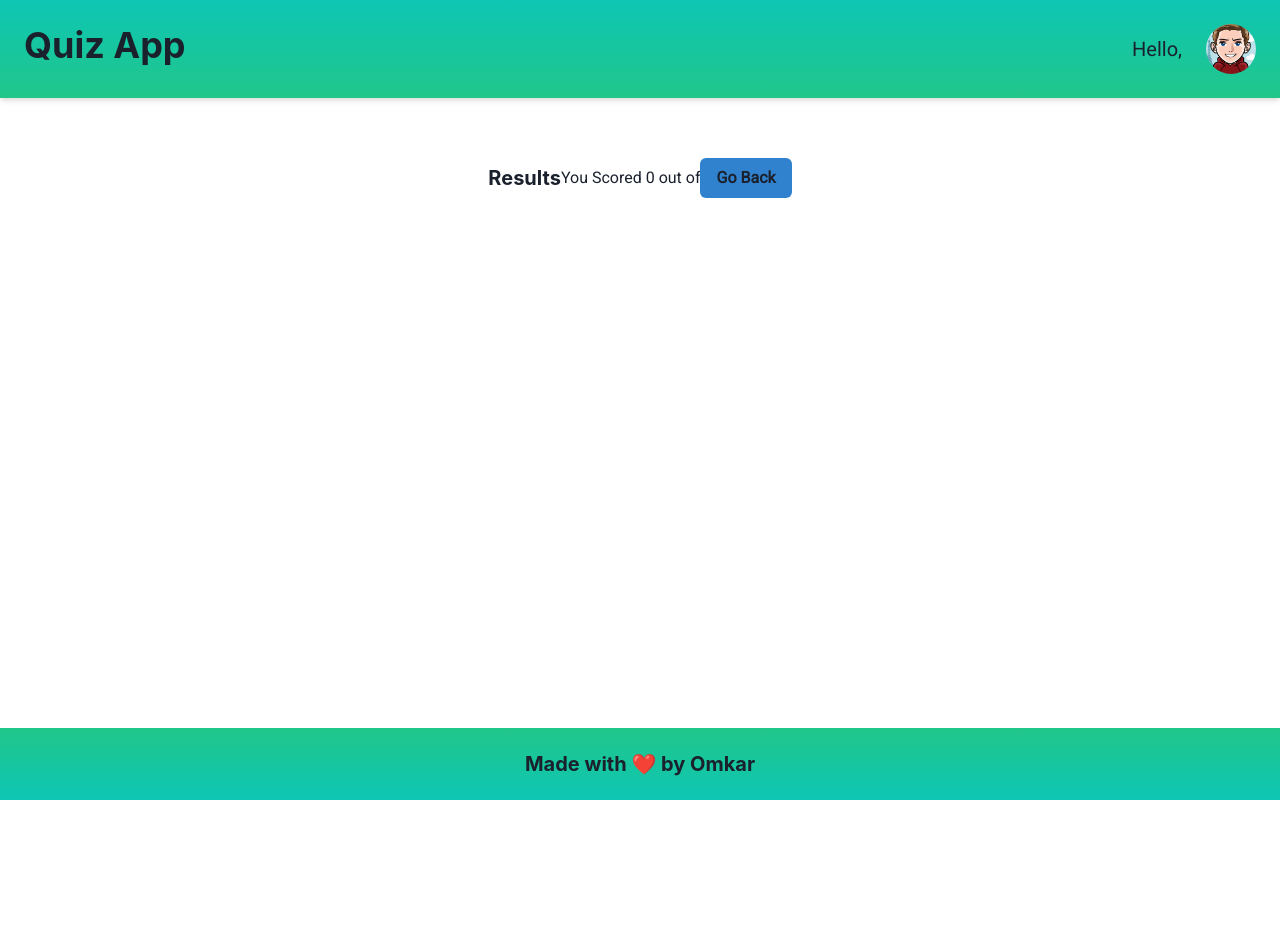
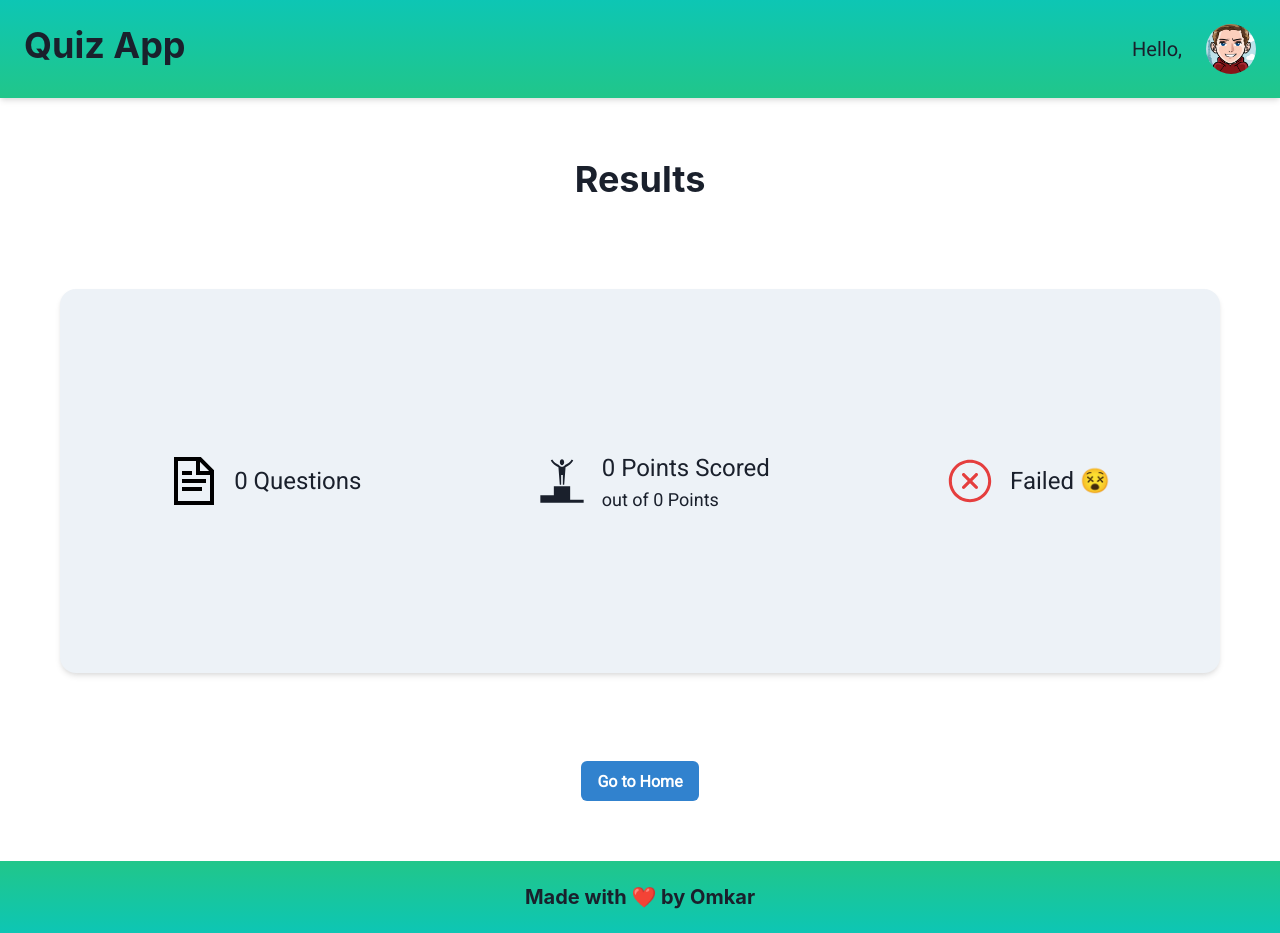
Before and after one commit to Omkar-Jawalkar/Quiz-app, a Next.js app: page /result in a window 1280 px wide. Before the commit the page ends 800 px from the top, so only its background shows below. Built offline with nearby package versions, Linux system fonts and the light colour scheme.

Commit message:
good-looking

```diff
--- a/src/components/createQuiz/Question.js
+++ b/src/components/createQuiz/Question.js
@@ -41,7 +41,7 @@ const Question = ({ update, question, index, questions, setQuestions }) => {
     update === true ? question.questionTitle : ""
   );
 
-  console.log("questionTitle", question.questionTitle);
+  // console.log("questionTitle", question.questionTitle);
   const [points, setPoints] = useState(update === true ? question.points : 1);
   const [answer, setAnswer] = useState(update === true ? question.answer : "");
   const [isRequired, setIsRequired] = useState(
@@ -155,7 +155,7 @@ const Question = ({ update, question, index, questions, setQuestions }) => {
                 onClick={(e) => {
                   const updatedValues = [...inputs];
                   updatedValues.splice(index, 1);
-                  console.log("newValues", updatedValues);
+                  // console.log("newValues", updatedValues);
                   setInputs(updatedValues);
                 }}
               />
--- a/src/components/createQuiz/QuizFoot.js
+++ b/src/components/createQuiz/QuizFoot.js
@@ -35,7 +35,7 @@ const QuizFoot = ({ id, update = false, questions, title, description }) => {
             setQuiz({ title: "", description: "", questions: [] });
           }
         } catch (err) {
-          console.log(err);
+          // console.log(err);
         }
       }
     };
@@ -67,7 +67,7 @@ const QuizFoot = ({ id, update = false, questions, title, description }) => {
             status: "error",
             isClosable: true,
           });
-          console.log(err);
+          // console.log(err);
         }
       }
     };
@@ -160,7 +160,7 @@ const QuizFoot = ({ id, update = false, questions, title, description }) => {
       duration: 3000,
     });
 
-    console.log("This is data", data);
+    // console.log("This is data", data);
     router.push("/createquiz");
   };
 
--- a/src/components/model/NameModel.js
+++ b/src/components/model/NameModel.js
@@ -77,9 +77,9 @@ const NameModel = () => {
               onClick={async (e) => {
                 e.preventDefault();
                 const name = document.getElementById("user_name").value;
-                console.log(name);
+                // console.log(name);
                 const val = validateEmail(name);
-                console.log("val", val);
+                // console.log("val", val);
                 if (val === false) {
                   toast({
                     title: "Please enter a valid Email",
--- a/src/context/myContext.js
+++ b/src/context/myContext.js
@@ -34,7 +34,7 @@ const MyContextProvider = ({ children }) => {
           const dataArray = Object.keys(data)
             .filter((key) => !isNaN(parseInt(key)))
             .map((key) => data[key]);
-          console.log("dataArray", dataArray);
+          // console.log("dataArray", dataArray);
           // Length property not working fix this
           // setData(docSnap.data.data);
           // docSnap.data() will be undefined in this case
--- a/src/pages/createquiz/editquiz/[id].js
+++ b/src/pages/createquiz/editquiz/[id].js
@@ -19,7 +19,7 @@ const Index = () => {
   const [description, setDescription] = useState("");
   const [questions, setQuestions] = useState([]);
 
-  console.log("id", id);
+  // console.log("id", id);
   if ((id < 1 && id > data.length) || data.length === 0) {
     return <Error statusCode={404}></Error>;
   }
--- a/src/pages/result/index.js
+++ b/src/pages/result/index.js
@@ -1,26 +1,92 @@
-import React, { useContext } from "react";
+import React, { useContext, useEffect } from "react";
 import { MyContext } from "@/context/myContext";
-import { Flex, Heading, Button, Text } from "@chakra-ui/react";
+import { Flex, Heading, Icon, Button, Text } from "@chakra-ui/react";
 import { useRouter } from "next/router";
+import { GrDocumentText } from "react-icons/gr";
+import { GiPodiumWinner } from "react-icons/gi";
+import { AiOutlineCrown } from "react-icons/ai";
+import { RxCrossCircled } from "react-icons/rx";
 const Index = () => {
   // importing Context
 
   const { finalResult } = useContext(MyContext);
 
+  useEffect(() => {
+    // console.log("finalResult", finalResult);
+  }, [finalResult]);
+
   // importing Router
 
   const router = useRouter();
   return (
-    <Flex m={10} p={5} alignItems={"center"} justifyContent={"center"}>
-      <Heading fontSize={"xl"}>Results</Heading>
+    <Flex
+      m={10}
+      p={5}
+      alignItems={"center"}
+      direction={"column"}
+      justifyContent={"center"}
+      gap={10}
+    >
+      <Heading as={"h2"} fontSize={"4xl"}>
+        Results
+      </Heading>
 
-      <Text as={"p"}>You Scored {finalResult.pointsScored} out of </Text>
+      <Flex
+        backgroundColor={"gray.100"}
+        w={"100%"}
+        h={"sm"}
+        p={8}
+        m={12}
+        boxShadow={"md"}
+        rounded={"2xl"}
+        gap={5}
+        alignItems={"center"}
+        justifyContent={{ base: "center", md: "space-around" }}
+        direction={{ base: "column", lg: "row" }}
+      >
+        <Flex justifyContent={"center"} gap={4} alignItems={"center"}>
+          <Icon as={GrDocumentText} fontSize={"5xl"} />
+          <Text as={"h4"} fontSize={"2xl"}>
+            {finalResult.totalQuestionsCount} Questions
+          </Text>
+        </Flex>
+        <Flex justifyContent={"center"} gap={4} alignItems={"center"}>
+          <Icon as={GiPodiumWinner} fontSize={"5xl"} />
+          <Text as={"h4"} fontSize={"2xl"}>
+            {finalResult.pointsScored} Points Scored
+            <Text as={"h4"} fontSize={"lg"}>
+              out of {finalResult.totalPoints} Points
+            </Text>
+          </Text>
+        </Flex>
+        <Flex justifyContent={"center"} gap={4} alignItems={"center"}>
+          {finalResult.pointsScored > parseInt(finalResult.totalPoints / 2) ? (
+            <>
+              {/* For Passed */}
+              <Icon color={"green.300"} as={AiOutlineCrown} fontSize={"4xl"} />
+              <Text as={"h4"} fontSize={"2xl"}>
+                Passed 🏆
+              </Text>
+            </>
+          ) : (
+            <>
+              {/* For Failed */}
+
+              <Icon color={"red.500"} as={RxCrossCircled} fontSize={"5xl"} />
+              <Text as={"h4"} fontSize={"2xl"}>
+                Failed 😵
+              </Text>
+            </>
+          )}
+        </Flex>
+      </Flex>
 
       <Button
-        onClick={() => router.push("/attemptquiz")}
         backgroundColor={"blue.500"}
+        color={"white"}
+        onClick={() => router.push("/")}
       >
-        Go Back{" "}
+        Go to Home
       </Button>
     </Flex>
   );
--- a/src/services/firebase.js
+++ b/src/services/firebase.js
@@ -17,7 +17,7 @@ const firebaseConfig = {
   measurementId: process.env.NEXT_PUBLIC_measurementId,
 };
 
-console.log(firebaseConfig);
+// console.log(firebaseConfig);
 // Initialize Firebase
 const app = initializeApp(firebaseConfig);
 
```
Also changed, not shown: src/components/counter/RenderQuestions.js (+22 -22 lines), src/pages/attemptquiz/index.js (+26 -0 lines), src/pages/createquiz/index.js (+29 -18 lines).
